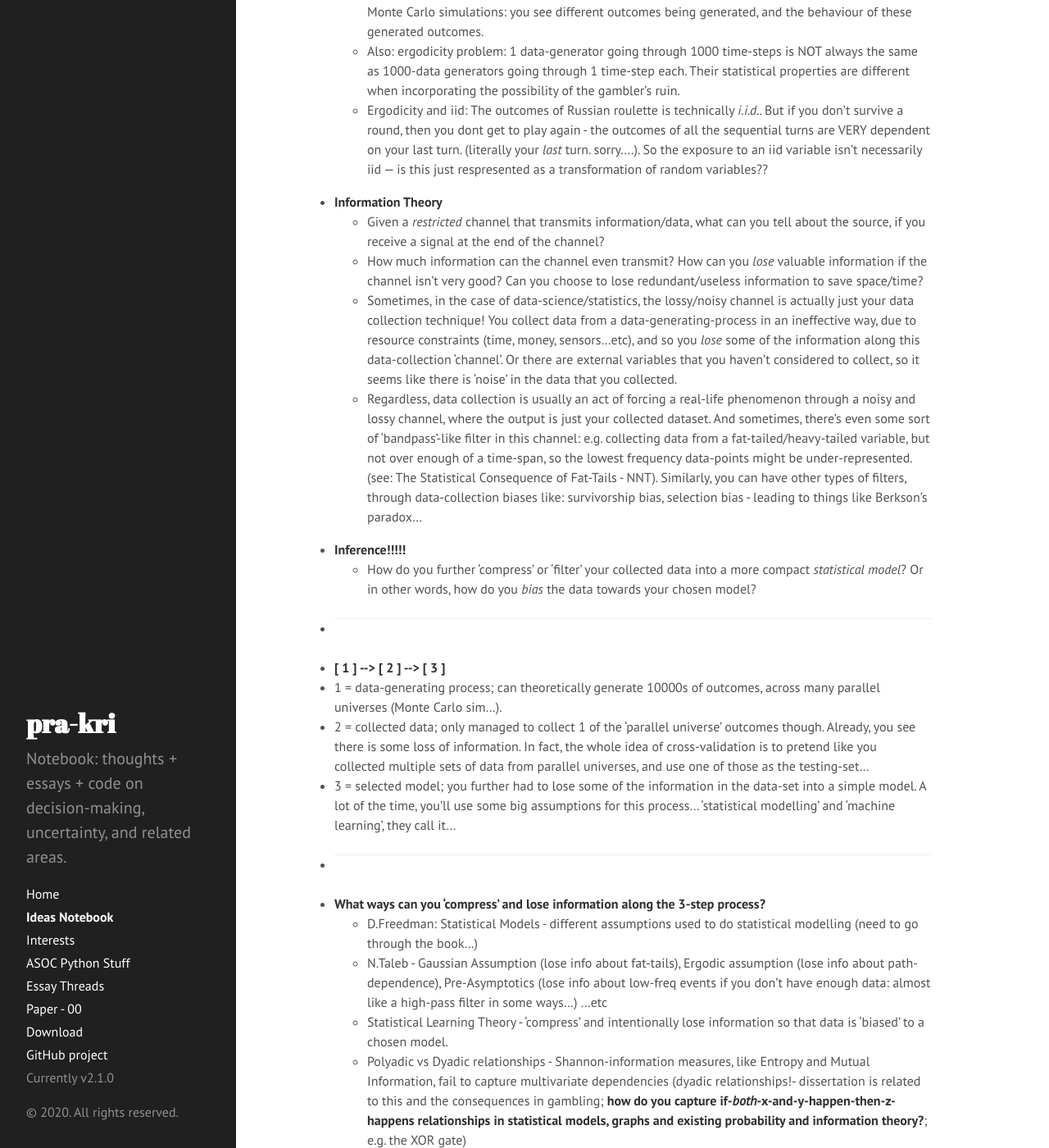
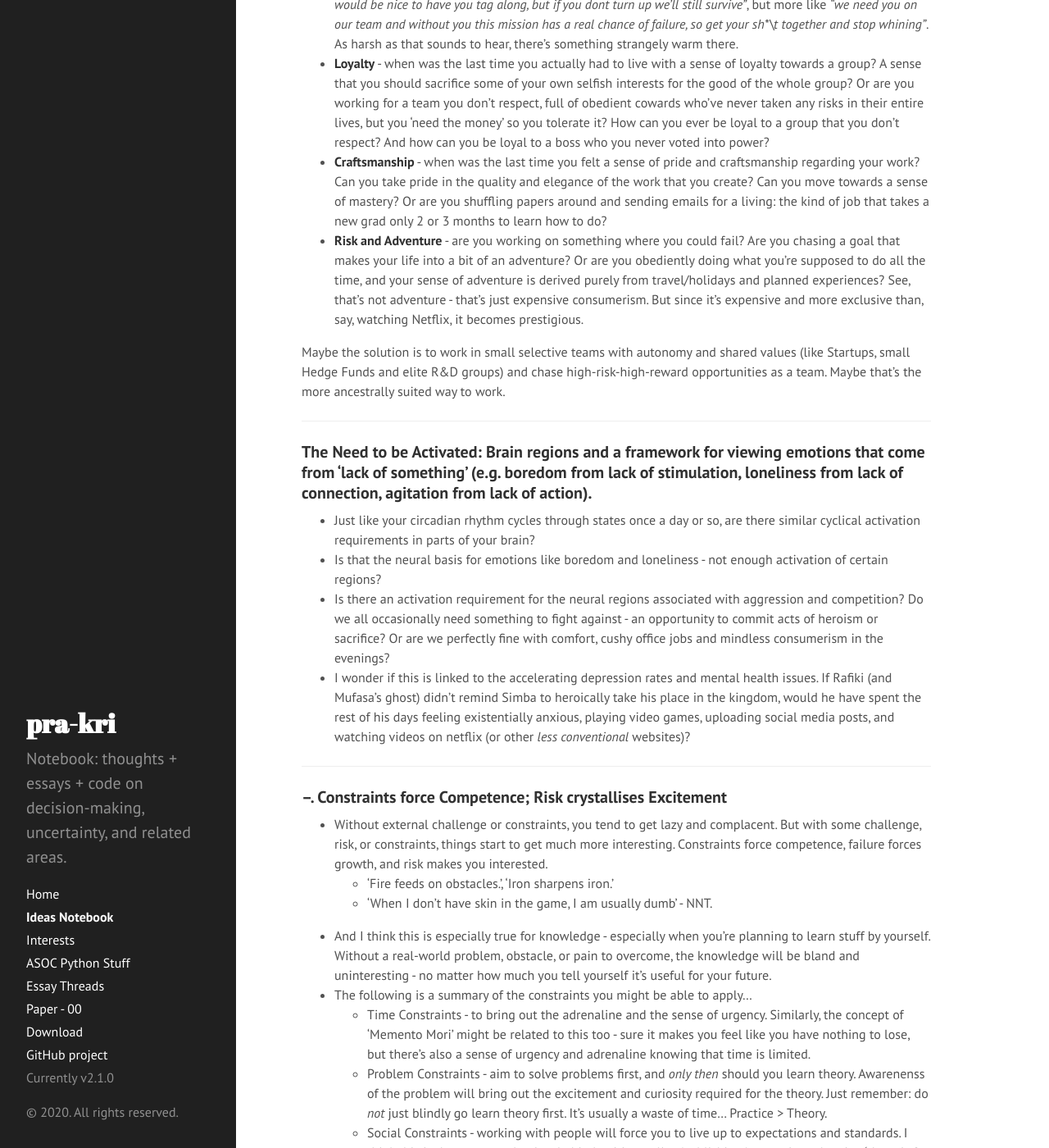
Before and after one commit to pra-kri/pra-kri.github.io, a Jekyll site: the page built from IdeasNotebook.md, in a window 1280 px wide and 1400 px high, scrolled down 514 px. Shown: the whole window at 82% size. Built offline with Jekyll 4.4.1, drawn with Linux system fonts in a browser that asks for light colours; some of the changed text lies outside the part shown.

Commit message:
Update IdeasNotebook.md

```diff
--- a/IdeasNotebook.md
+++ b/IdeasNotebook.md
@@ -13,71 +13,34 @@ title: Ideas Notebook
 </p>
 
 ---
+### --. Ancestrally Lost Emotions
+There are a few 'ancestral' emotions that, historically, our ancestors have always felt and lived with, that nowadays most of us don't feel. Maybe it would be a good idea to design your life so that you actually experience some of these emotions.
+* **Being needed by your team** - when was the last time that you felt *needed* within your 'tribe'? Not just *"it would be nice to have you tag along, but if you dont turn up we'll still survive"*, but more like *"we need you on our team and without you this mission has a real chance of failure, so get your sh\*\t together and stop whining"*. As harsh as that sounds to hear, there's something strangely warm there.
+* **Loyalty** - when was the last time you actually had to live with a sense of loyalty towards a group? A sense that you should sacrifice some of your own selfish interests for the good of the whole group? Or are you working for a team you don't respect, full of obedient cowards who've never taken any risks in their entire lives, but you 'need the money' so you tolerate it? How can you ever be loyal to a group that you don't respect? And how can you be loyal to a boss who you never voted into power?
+* **Craftsmanship** - when was the last time you felt a sense of pride and craftsmanship regarding your work? Can you take pride in the quality and elegance of the work that you create? Can you move towards a sense of mastery? Or are you shuffling papers around and sending emails for a living: the kind of job that takes a new grad only 2 or 3 months to learn how to do?
+* **Risk and Adventure** - are you working on something where you could fail? Are you chasing a goal that makes your life into a bit of an adventure? Or are you obediently doing what you're supposed to do all the time, and your sense of adventure is derived purely from travel/holidays and planned experiences? See, that's not adventure - that's just expensive consumerism. But since it's expensive and more exclusive than, say, watching Netflix, it becomes prestigious.
 
-### --. Information Loss as a framework for your research interests: the 'Procrustean Bed' of Statistics, Probability and Information Theory
-* **Probability Theory**
-  * Given a random/uncertain/stochastic process, what sort of outcomes can it possibly generate?
-  * Over a long time-span, what will these outcomes look like?
-  * Maybe that's why NNT says the one of the best ways to learn probability theory is to do 1000s of Monte Carlo simulations: you see different outcomes being generated, and the behaviour of these generated outcomes.
-  * Also: ergodicity problem: 1 data-generator going through 1000 time-steps is NOT always the same as 1000-data generators going through 1 time-step each. Their statistical properties are different when incorporating the possibility of the gambler's ruin.
-  * Ergodicity and iid: The outcomes of Russian roulette is technically *i.i.d.*. But if you don't survive a round, then you dont get to play again - the outcomes of all the sequential turns are VERY dependent on your last turn. (literally your *last* turn. sorry....). So the exposure to an iid variable isn't necessarily iid --- is this just respresented as a transformation of random variables??
-* **Information Theory**
-  * Given a *restricted* channel that transmits information/data, what can you tell about the source, if you receive a signal at the end of the channel?
-  * How much information can the channel even transmit? How can you *lose* valuable information if the channel isn't very good? Can you choose to lose redundant/useless information to save space/time?
-  * Sometimes, in the case of data-science/statistics, the lossy/noisy channel is actually just your data collection technique! You collect data from a data-generating-process in an ineffective way, due to resource constraints (time, money, sensors...etc), and so you *lose* some of the information along this data-collection 'channel'. Or there are external variables that you haven't considered to collect, so it seems like there is 'noise' in the data that you collected.
-  * Regardless, data collection is usually an act of forcing a real-life phenomenon through a noisy and lossy channel, where the output is just your collected dataset. And sometimes, there's even some sort of 'bandpass'-like filter in this channel: e.g. collecting data from a fat-tailed/heavy-tailed variable, but not over enough of a time-span, so the lowest frequency data-points might be under-represented. (see: The Statistical Consequence of Fat-Tails - NNT). Similarly, you can have other types of filters, through data-collection biases like: survivorship bias, selection bias - leading to things like Berkson's paradox...
-* **Inference!!!!!**
-  * How do you further 'compress' or 'filter' your collected data into a more compact *statistical model*?  Or in other words, how do you *bias* the data towards your chosen model?
-* ------------------------------------------------------
-*  **\[ 1 \] \-\-> \[ 2 \] \-\-> \[ 3 \]**
-  * 1 = data-generating process; can theoretically generate 10000s of outcomes, across many parallel universes (Monte Carlo sim...).
-  * 2 = collected data; only managed to collect 1 of the 'parallel universe' outcomes though. Already, you see there is some loss of information. In fact, the whole idea of cross-validation is to pretend like you collected multiple sets of data from parallel universes, and use one of those as the testing-set...
-  * 3 = selected model; you further had to lose some of the information in the data-set into a simple model. A lot of the time, you'll use some big assumptions for this process... 'statistical modelling' and 'machine learning', they call it...
-* ----------------------------------------------------------
-* **What ways can you 'compress' and lose information along the 3-step process?**
-  * D.Freedman: Statistical Models - different assumptions used to do statistical modelling (need to go through the book...)
-  * N.Taleb - Gaussian Assumption (lose info about fat-tails), Ergodic assumption (lose info about path-dependence), Pre-Asymptotics (lose info about low-freq events if you don't have enough data: almost like a high-pass filter in some ways...) ...etc
-  * Statistical Learning Theory - 'compress' and intentionally lose information so that data is 'biased' to a chosen model.
-  * Polyadic vs Dyadic relationships - Shannon-information measures, like Entropy and Mutual Information, fail to capture multivariate dependencies (dyadic relationships!- dissertation is related to this and the consequences in gambling; **how do you capture if-*both*-x-and-y-happen-then-z-happens relationships in statistical models, graphs and existing probability and information theory?**; e.g. the XOR gate)
-  * J.Pearl - causal information is usually lost in most statistical models, so how can you extract that using things like probabilistic graphical structures?
-* ----------------------------------------------------------
-* **And finally, the whole reason for these topics: GAMBLING**
-  * Given that you have all this information loss in your statistical modelling process, how can you best predict the behaviour of the data-generating process?
-  * And more importantly, even with possibly incorrect/inaccurate information, how should you bet on the outcomes? How do you transform probabilistic behaviour of a random variable into a real exposure to your life?
-  * Different ways of managing exposure: bet-sizing and capital allocation, contracts and options ('clipping the tails of the distribution', or more commonly known as insurance).
-  * And on a more philosophical note, to set up the next topic: knowledge without real-world consequences is just useless noise. Knowledge, like philosophy, should only be in service of real-world outcomes. Without gambling or risk-based decision-making opportunities for you to test your knowledge out on, studying probability theory will be useless.
+Maybe the solution is to work in small selective teams with autonomy and shared values (like Startups, small Hedge Funds and elite R&D groups) and chase high-risk-high-reward opportunities as a team. Maybe that's the more ancestrally suited way to work.
+
+---
+
+### The Need to be Activated: Brain regions and a framework for viewing emotions that come from 'lack of something' (e.g. boredom from lack of stimulation, loneliness from lack of connection, agitation from lack of action).
+* Just like your circadian rhythm cycles through states once a day or so, are there similar cyclical activation requirements in parts of your brain?
+* Is that the neural basis for emotions like boredom and loneliness - not enough activation of certain regions?
+* Is there an activation requirement for the neural regions associated with aggression and competition? Do we all occasionally need something to fight against - an opportunity to commit acts of heroism or sacrifice? Or are we perfectly fine with comfort, cushy office jobs and mindless consumerism in the evenings?
+* I wonder if this is linked to the accelerating depression rates and mental health issues. If Rafiki (and Mufasa's ghost) didn't remind Simba to heroically take his place in the kingdom, would he have spent the rest of his days feeling existentially anxious, playing video games, uploading social media posts, and watching videos on netflix (or other *less conventional* websites)?
 
 ---
 
 ### --. Constraints force Competence; Risk crystallises Excitement
-* Without external challenge or constraints, you tend to get lazy and complacent. But with some challenge, risk, or constraints, things start to get much more interesting.
-  * 'Fire feeds on obstacles.' - M.A.
-  * 'Iron sharpens iron.'
-  * Constraints force competence, failure forces growth, and risk makes you interested.
+* Without external challenge or constraints, you tend to get lazy and complacent. But with some challenge, risk, or constraints, things start to get much more interesting. Constraints force competence, failure forces growth, and risk makes you interested.
+  * 'Fire feeds on obstacles.', 'Iron sharpens iron.'
   * 'When I don't have skin in the game, I am usually dumb' - NNT.
 * And I think this is especially true for knowledge - especially when you're planning to learn stuff by yourself. Without a real-world problem, obstacle, or pain to overcome, the knowledge will be bland and uninteresting - no matter how much you tell yourself it's useful for your future.
-* There are 2 easy ways for you to feel some risk and constraint:
-  * Write online, under the 'threat' of visibility. Writing also has the constraint of having to make sense. It forces you to understand the topic clearly.
-  * Applications for interviews + internships + jobs...e.tc
-  * Work with someone, so you have some social 'constraints'
-  * Problems and Projects! Work on *practical* solutions to problems. It will motivate interest in theory and ideas.
 * The following is a summary of the constraints you might be able to apply...
   * Time Constraints - to bring out the adrenaline and the sense of urgency. Similarly, the concept of 'Memento Mori' might be related to this too - sure it makes you feel like you have nothing to lose, but there's also a sense of urgency and adrenaline knowing that time is limited.
   * Problem Constraints - aim to solve problems first, and *only then* should you learn theory. Awarenenss of the problem will bring out the excitement and curiosity required for the theory. Just remember: do *not* just blindly go learn theory first. It's usually a waste of time... Practice > Theory.
-  * Social Constraints - working with people will force you to live up to expectations and standards. I think this is the same mechanism behind writing online/publishing/presenting - there's a 'threat' of social judgement if you're incompetent.
-  * Money Constraints -
-
-
----
-
-### --. Ancestrally Lost Emotions
-There are a few 'ancestral' emotions that, historically, our ancestors have always felt and lived with, that nowadays most of us don't feel. Maybe it would be a good idea to design your life so that you actually experience some of these emotions.
-* *Being needed by your team* - when was the last time that you felt *needed* within your 'tribe'? Not just *"it would be nice to have you tag along, but if you dont turn up we'll still survive"*, but more like *"we need you on our team and without you this mission has a real chance of failure, so get your sh\*\t together and stop whining"*. As harsh as that sounds to hear, there's something strangely warm there.
-* *Loyalty* - when was the last time you actually had to live with a sense of loyalty towards a group? A sense that you should sacrifice some of your own selfish interests for the good of the whole group? Or are you working for a team you don't respect, full of obedient cowards who've never taken any risks in their entire lives, but you 'need the money' so you tolerate it? How can you ever be loyal to a group that you don't respect? And how can you be loyal to a boss who you never voted into power?
-* *Craftsmanship* - when was the last time you felt a sense of pride and craftsmanship regarding your work? Can you take pride in the quality and elegance of the work that you create? Can you move towards a sense of mastery? Or are you shuffling papers around and sending emails for a living: the kind of job that takes a new grad only 2 or 3 months to learn how to do?
-* *Risk and Adventure* - are you working on something where you could fail? Are you chasing a goal that makes your life into a bit of an adventure? Or are you obediently doing what you're supposed to do all the time, and your sense of adventure is derived purely from travel/holidays and planned experiences? See, that's not adventure - that's just expensive consumerism. But since it's expensive and more exclusive than, say, watching Netflix, it becomes prestigious. The same way that powdered cocaine is almost the 'prestigious' version of smoking crack, but in both cases you're still an addict.
-
-Maybe the solution is to work in small selective teams with autonomy and shared values (like Startups, small Hedge Funds and elite R&D groups) and chase high-risk-high-reward opportunities as a team. Maybe that's the more ancestrally suited way to work.
+  * Social Constraints - working with people will force you to live up to expectations and standards. I think this is the same mechanism behind writing online/publishing/presenting - there's a 'threat' of social judgement if you're incompetent. Same idea with interview pressure. Upcoming interviews make you more driven.
 
 ---
 
@@ -382,8 +345,6 @@ Electricity flows down the path of least resistance. Your brain (and maybe consc
 ##### -. (todo) Disconfirmatory research papers - are there papers like that?
 i.e. 'We couldn't find any results that are definitely 'positively' true, but we managed to show that all these other possibilities are definitely NOT true'. Are there research papers like that?
 
-##### 7. (todo) The Need to be Activated: Brain regions and a framework for viewing emotions that come from 'lack of something' (e.g. boredom from lack of stimulation, loneliness from lack of connection, agitation from lack of action).
-Just like your circadian rhythm cycles through states once a day or so, are there similar cyclical activation requirements in many parts of your brain? Are there parts of your brain that need to be activated once every few hours, or days? Is that the neural basis for emotions like boredom and loneliness - not enough activation of certain regions? Is there an activation requirement for the neural regions associated with aggression and competition? Do we all occasionally need something to fight against - an opportunity to commit acts of heroism or sacrifice? Or are we perfectly fine with comfort, cushy office jobs and mindless consumerism in the evenings? I wonder if this is linked to the accelerating depression rates and mental health issues. If Rafiki (and Mufasa's ghost) didn't remind Simba to heroically take his place in the kingdom, would he have spent the rest of his days feeling existentially anxious, playing video games, uploading social media posts, and watching videos on netflix (or other *less conventional* websites)?
 
 ##### 8. (todo) Viewing psychology through the lens of 'sub-personalities', and being 'possessed' by ancient neural forces that are much older and deeper than you.
 'You don't get angry. *Anger gets you*.' - JBP (Also: you don't get interested. Interesting things *capture* you. It's not your *choice* - you barely have any control over your curiosity. If you had full control of your interest, then procrastination wouldn't exist... You'd just control your emotions to become interested and focused...)
@@ -400,3 +361,39 @@ Just like your circadian rhythm cycles through states once a day or so, are ther
 ##### 2. (todo) The Occasional Virtue of Arrogance: how else can you aim to be creative and contrarian?
 
 ##### 1. (todo) The Cheap 'Virtue' of Obedience: roots of totalitarianism and fascism.
+
+
+
+### --. Information Loss as a framework for your research interests: the 'Procrustean Bed' of Statistics, Probability and Information Theory
+* **Probability Theory**
+  * Given a random/uncertain/stochastic process, what sort of outcomes can it possibly generate?
+  * Asymptotics, Law of Large Numbers, CLT: over a long time-span, what will these outcomes look like?
+  * Gambling: How can you *expose* your own capital to the random behaviour of the stochastic processes in an ideal way?
+  * Ergodicity: 1000 people playing Russian roulette once each is statistically different to 1 person playing 1000 times in a row.
+* **Information Theory**
+  * Given a *restricted* channel that transmits information/data, what can you tell about the source, if you receive a signal at the end of the channel?
+  * How much information can the channel even transmit? How can you *lose* valuable information if the channel isn't very good? Can you choose to lose redundant/useless information to save space/time?
+  * Sometimes, in the case of data-science/statistics, the lossy/noisy channel is actually just your data collection technique! You collect data from a data-generating-process in an ineffective way, due to resource constraints (time, money, sensors...etc), and so you *lose* some of the information along this data-collection 'channel'. Or there are external variables that you haven't considered to collect, so it seems like there is 'noise' in the data that you collected.
+  * Regardless, data collection is usually an act of forcing a real-life phenomenon through a noisy and lossy channel, where the output is just your collected dataset. And sometimes, there's even some sort of 'bandpass'-like filter in this channel: e.g. collecting data from a fat-tailed/heavy-tailed variable, but not over enough of a time-span, so the lowest frequency data-points might be under-represented. (see: The Statistical Consequence of Fat-Tails - NNT). Similarly, you can have other types of filters, through data-collection biases like: survivorship bias, selection bias - leading to things like Berkson's paradox...
+* **Inference!!!!!**
+  * How do you further 'compress' or 'filter' your collected data into a more compact *statistical model*?  Or in other words, how do you *bias* the data towards your chosen model?
+* ------------------------------------------------------
+*  **\[ 1 \] \-\-> \[ 2 \] \-\-> \[ 3 \]**
+  * 1 = data-generating process; can theoretically generate 10000s of outcomes, across many parallel universes (Monte Carlo sim...).
+  * 2 = collected data; only managed to collect 1 of the 'parallel universe' outcomes though. Already, you see there is some loss of information. In fact, the whole idea of cross-validation is to pretend like you collected multiple sets of data from parallel universes, and use one of those as the testing-set...
+  * 3 = selected model; you further had to lose some of the information in the data-set into a simple model. A lot of the time, you'll use some big assumptions for this process... 'statistical modelling' and 'machine learning', they call it...
+* ----------------------------------------------------------
+* **What ways can you 'compress' and lose information along the 3-step process?**
+  * D.Freedman: Statistical Models - different assumptions used to do statistical modelling (need to go through the book...)
+  * N.Taleb - Gaussian Assumption (lose info about fat-tails), Ergodic assumption (lose info about path-dependence), Pre-Asymptotics (lose info about low-freq events if you don't have enough data: almost like a high-pass filter in some ways...) ...etc
+  * Statistical Learning Theory - 'compress' and intentionally lose information so that data is 'biased' to a chosen model.
+  * Polyadic vs Dyadic relationships - Shannon-information measures, like Entropy and Mutual Information, fail to capture multivariate dependencies (dyadic relationships!- dissertation is related to this and the consequences in gambling; **how do you capture if-*both*-x-and-y-happen-then-z-happens relationships in statistical models, graphs and existing probability and information theory?**; e.g. the XOR gate)
+  * J.Pearl - causal information is usually lost in most statistical models, so how can you extract that using things like probabilistic graphical structures?
+* ----------------------------------------------------------
+* **And finally, the whole reason for these topics: GAMBLING**
+  * Given that you have all this information loss in your statistical modelling process, how can you best predict the behaviour of the data-generating process?
+  * And more importantly, even with possibly incorrect/inaccurate information, how should you bet on the outcomes? How do you transform probabilistic behaviour of a random variable into a real exposure to your life?
+  * Different ways of managing exposure: bet-sizing and capital allocation, contracts and options ('clipping the tails of the distribution', or more commonly known as insurance).
+  * And on a more philosophical note, to set up the next topic: knowledge without real-world consequences is just useless noise. Knowledge, like philosophy, should only be in service of real-world outcomes. Without gambling or risk-based decision-making opportunities for you to test your knowledge out on, studying probability theory will be useless.
+
+---
```
